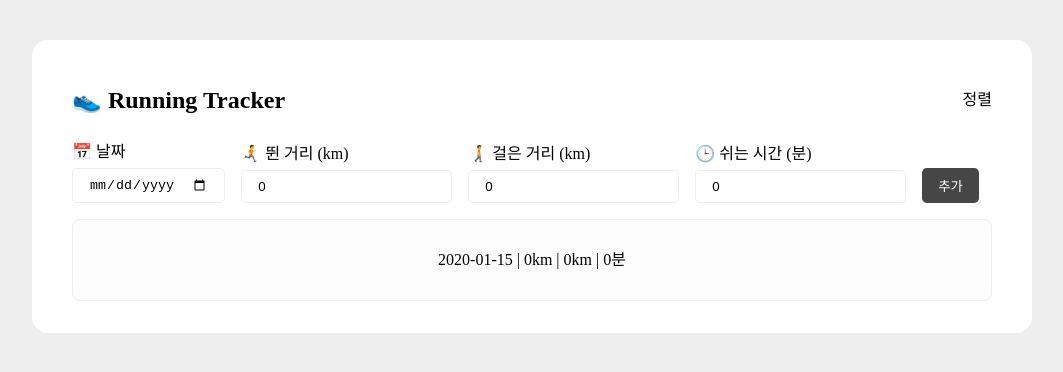
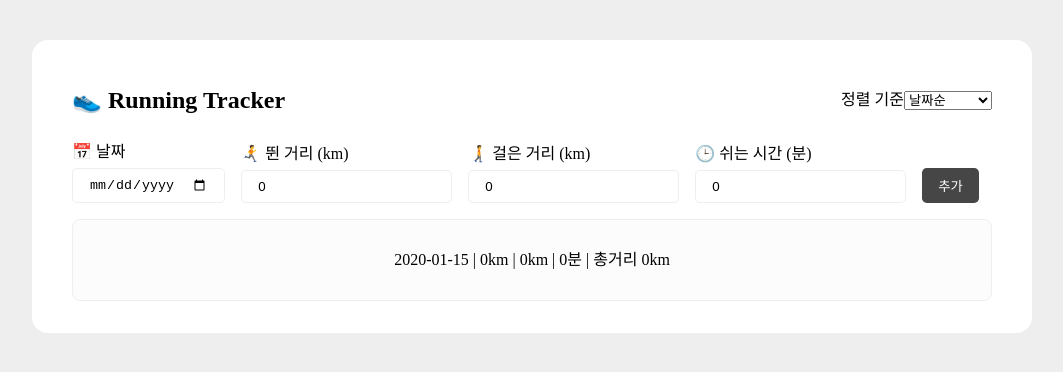
Before and after one commit to maruru301/running-tracker-app, a React (Vite) app: page / in a window 1280 px wide. Both pictures are taken after typing "2020-01-15" into the empty fields and a click on the button "추가". Shown: the top 372 px of the page, without its empty margins (108-1171 px from the left). Built offline with nearby package versions, Linux system fonts and the light colour scheme.

Commit message:
feat: 기록 정렬 기능 추가 (날짜순, 총 거리순 등) #3

```diff
--- a/src/App.css
+++ b/src/App.css
@@ -8,13 +8,13 @@
 }
 
 /* RecordHeader */
-.header {
+.record-header {
     display: flex;
     align-items: center;
     justify-content: space-between;
 }
 
-.header h1 {
+.record-header h1 {
     font-size: 1.5rem;
     font-weight: 700;
     padding: 1rem 0;
--- a/src/App.jsx
+++ b/src/App.jsx
@@ -2,12 +2,15 @@ import './App.css';
 
 import RecordForm from './RecordForm';
 import RecordHeader from './RecordHeader';
+import { useState } from 'react';
 
 function App() {
+    const [sortBy, setSortBy] = useState('date');
+
     return (
         <div className="running-tracker-box">
-            <RecordHeader />
-            <RecordForm />
+            <RecordHeader sortBy={sortBy} setSortBy={setSortBy} />
+            <RecordForm sortBy={sortBy} />
         </div>
     );
 }
--- a/src/RecordForm.jsx
+++ b/src/RecordForm.jsx
@@ -17,7 +17,7 @@ const initRecord = {
     rest: 0,
 };
 
-const RecordForm = () => {
+const RecordForm = ({ sortBy }) => {
     const [record, setRecord] = useState(initRecord);
     const [recordList, setRecordList] = useState([]);
 
@@ -80,7 +80,7 @@ const RecordForm = () => {
                 <button type="submit">추가</button>
             </form>
 
-            <RecordList recordList={recordList} />
+            <RecordList recordList={recordList} sortBy={sortBy} />
         </>
     );
 };
--- a/src/RecordHeader.jsx
+++ b/src/RecordHeader.jsx
@@ -1,9 +1,27 @@
-const RecordHeader = () => {
+const RecordHeader = ({ sortBy, setSortBy }) => {
+    const options = [
+        { key: 'date', label: '날짜순' },
+        { key: 'total', label: '총 거리순' },
+        { key: 'running', label: '러닝순' },
+        { key: 'walking', label: '걸음순' },
+        { key: 'rest', label: '쉬는 시간순' },
+    ];
+
     return (
-        <header className="header">
+        <header className="record-header">
             <h1>👟 Running Tracker</h1>
 
-            <div>정렬</div>
+            <div className="sort-section">
+                <span>정렬 기준</span>
+
+                <select id="sort" value={sortBy} onChange={(e) => setSortBy(e.target.value)}>
+                    {options.map((opt) => (
+                        <option key={opt.key} value={opt.key}>
+                            {opt.label}
+                        </option>
+                    ))}
+                </select>
+            </div>
         </header>
     );
 };
--- a/src/RecordItem.jsx
+++ b/src/RecordItem.jsx
@@ -3,7 +3,7 @@ const RecordItem = ({ record }) => {
 
     return (
         <li>
-            {date} | {running}km | {walking}km | {rest}분
+            {date} | {running}km | {walking}km | {rest}분 | 총거리 {running + walking}km
         </li>
     );
 };
--- a/src/RecordList.jsx
+++ b/src/RecordList.jsx
@@ -1,13 +1,34 @@
 import RecordItem from './RecordItem';
 
-const RecordList = ({ recordList }) => {
+const RecordList = ({ recordList, sortBy }) => {
+    const getSortList = () => {
+        const sorted = [...recordList];
+
+        switch (sortBy) {
+            case 'date':
+                return sorted.sort((a, b) => new Date(b.date) - new Date(a.date));
+            case 'total':
+                return sorted.sort((a, b) => b.running + b.walking - (a.running + a.walking));
+            case 'running':
+                return sorted.sort((a, b) => b.running - a.running);
+            case 'walking':
+                return sorted.sort((a, b) => b.walking - a.walking);
+            case 'rest':
+                return sorted.sort((a, b) => b.rest - a.rest);
+            default:
+                return sorted;
+        }
+    };
+
+    const sortedList = getSortList();
+
     return (
         <div className="record-list">
-            {recordList.length === 0 ? (
+            {!recordList.length ? (
                 <div className="empty-message">아직 기록이 없습니다. 날짜와 거리를 입력해 첫 기록을 추가해보세요!</div>
             ) : (
                 <ul>
-                    {recordList.map((record, index) => (
+                    {sortedList.map((record, index) => (
                         <RecordItem key={index} record={record} />
                     ))}
                 </ul>
```
